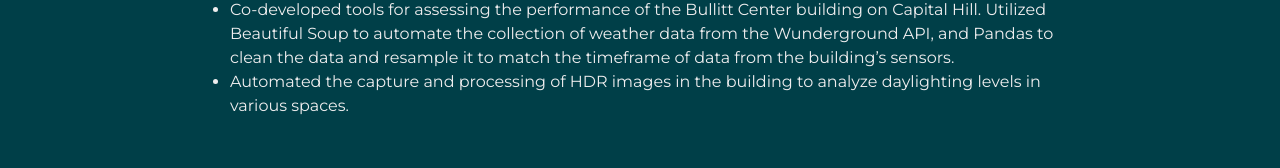
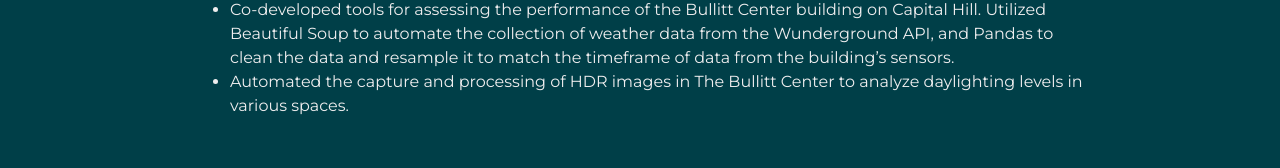
Before and after one commit to wheninseattle/portfolio, a Gatsby site: page /experience in a window 1280 px wide. Both pictures are taken after a click on the element "Center For Integrated Design". Shown: the part 444-612 px from the top of the page. Built offline with nearby package versions, Linux system fonts and the light colour scheme; Gatsby itself is replaced by a stand-in of ours.

Commit message:
Update content

```diff
--- a/src/assets/content/jobs/cid.md
+++ b/src/assets/content/jobs/cid.md
@@ -8,4 +8,4 @@
 ---
 
 - Co-developed tools for assessing the performance of the Bullitt Center building on Capital Hill. Utilized Beautiful Soup to automate the collection of weather data from the Wunderground API, and Pandas to clean the data and resample it to match the timeframe of data from the building’s sensors.
-- Automated the capture and processing of HDR images in the building to analyze daylighting levels in various spaces.
+- Automated the capture and processing of HDR images in The Bullitt Center to analyze daylighting levels in various spaces.
```
